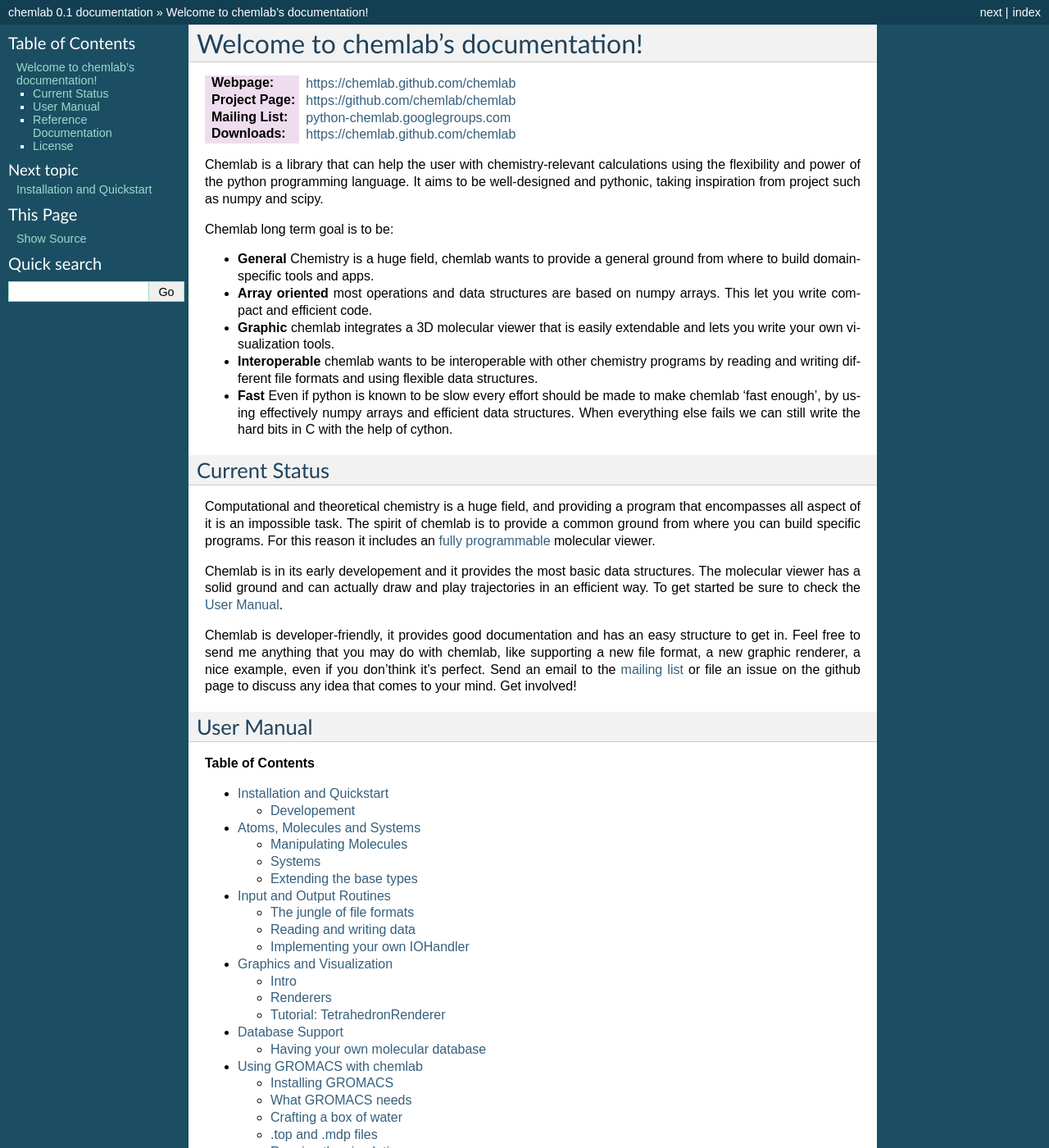
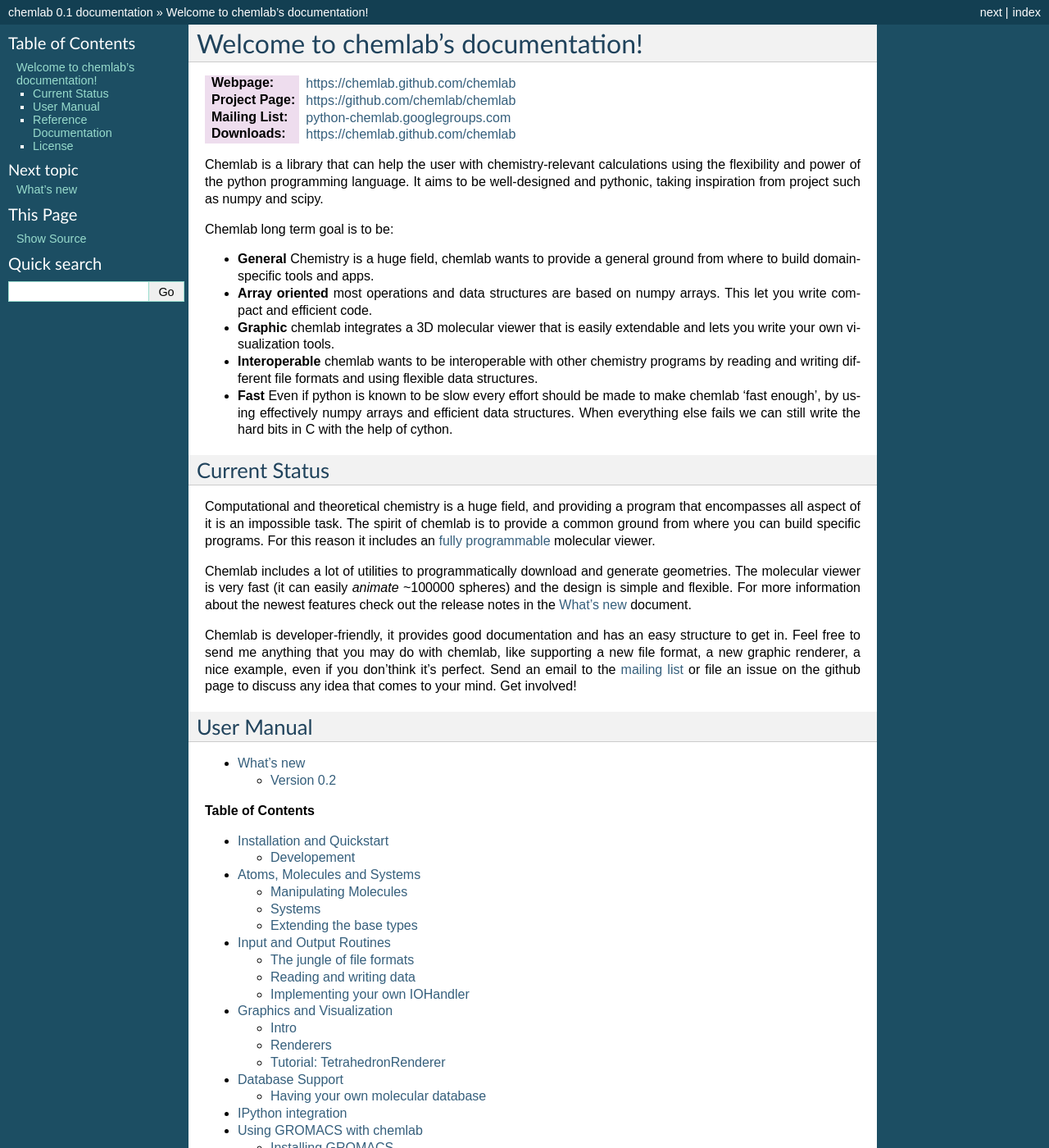
Before and after one commit to chemlab/chemlab, a Sphinx documentation site: the page built from docs/index.rst, in a window 1280 px wide and 1400 px high. Shown: the whole window at 82% size. Built offline with Sphinx 7.4.7, drawn with Linux system fonts in a browser that asks for light colours; formulas are drawn with MathJax 3.

Commit message:
updated links on the index page and added ipython document

```diff
--- a/docs/index.rst
+++ b/docs/index.rst
@@ -47,7 +47,7 @@
   write the hard bits in C with the help of cython.
 
 Current Status
-------------------------
+--------------
 
 Computational and theoretical chemistry is a huge field, and providing
 a program that encompasses all aspect of it is an impossible task. The
@@ -55,10 +55,12 @@
 build specific programs. For this reason it includes an :doc:`fully
 programmable </graphics>` molecular viewer.
 
-Chemlab is in its early developement and it provides the most basic
-data structures. The molecular viewer has a solid ground and can
-actually draw and play trajectories in an efficient way. To get
-started be sure to check the :ref:`user-manual`.
+Chemlab includes a lot of utilities to programmatically download and
+generate geometries. The molecular viewer is very fast (it can easily
+*animate* ~100000 spheres) and the design is simple and flexible. For
+more information about the newest features check out the release notes
+in the :doc:`whatsnew` document.
+
 
 Chemlab is developer-friendly, it provides good documentation and has
 an easy structure to get in. Feel free to send me anything that you
@@ -83,6 +91,7 @@
    io
    graphics
    db
+   ipython
    gromacs
 
 Reference Documentation
```
Also changed, not shown: other parts of docs/index.rst (+6 -0 lines), docs/gromacs.rst (+4 -4 lines), docs/ipython.rst (added, +8 -0 lines).
